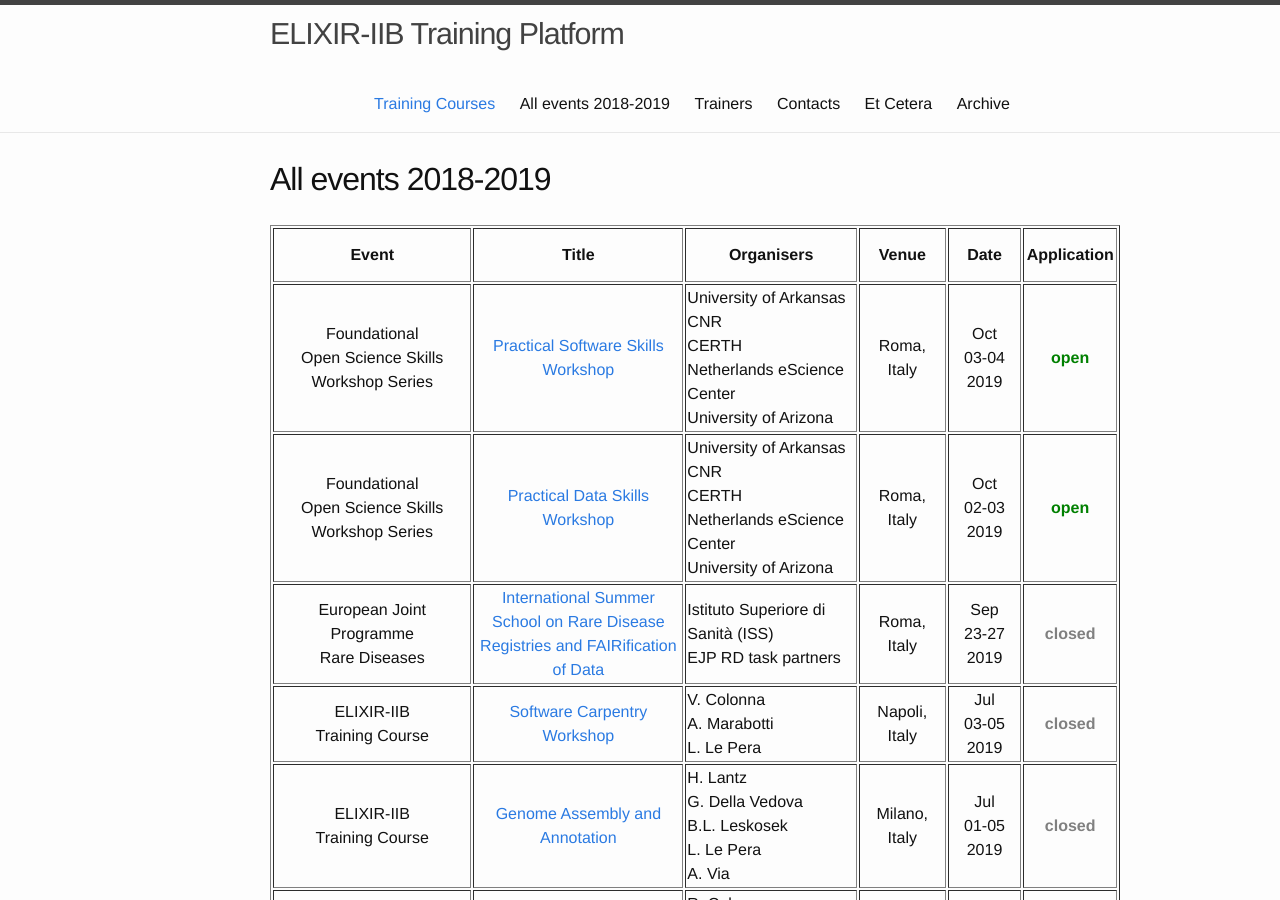
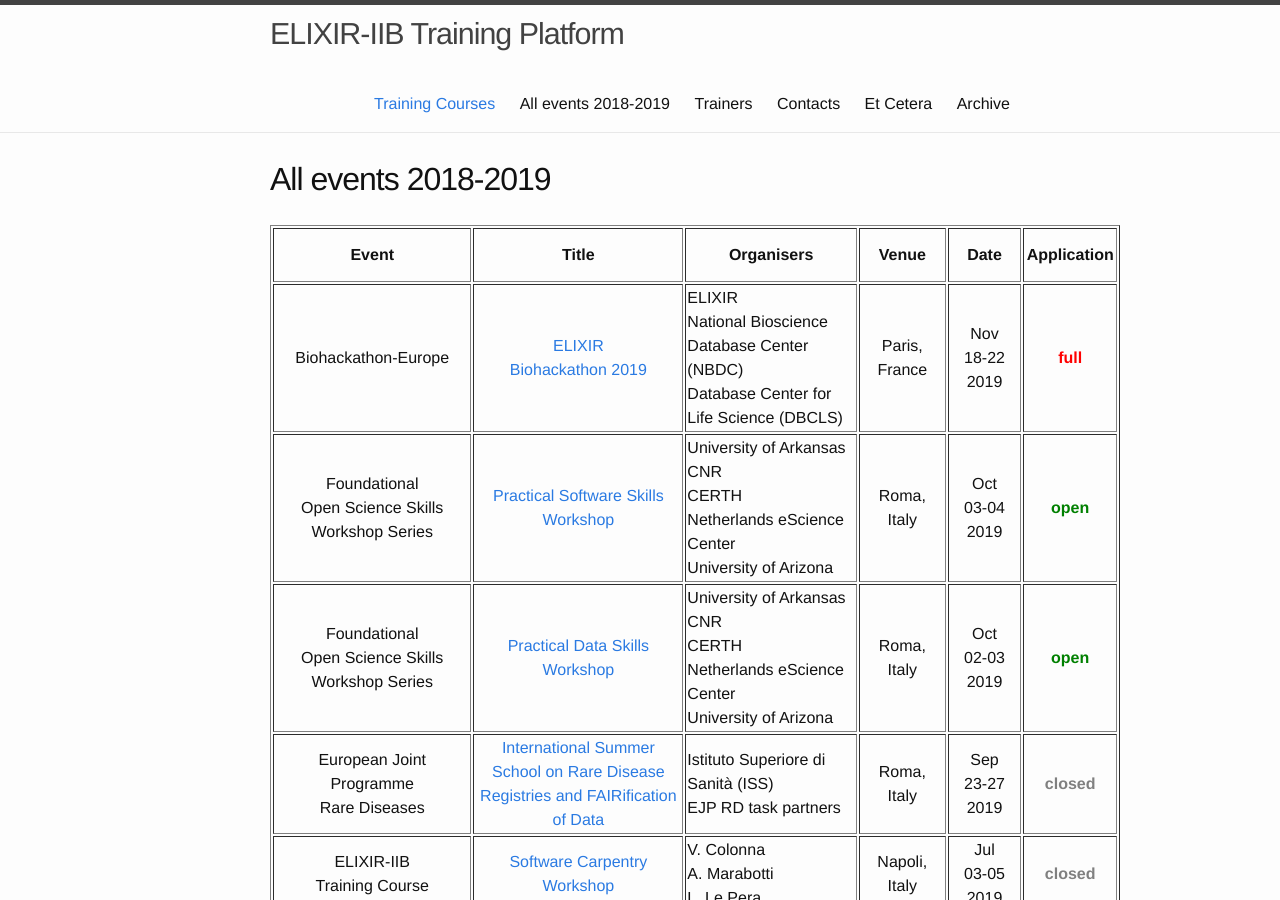
Before and after one commit to ELIXIR-IIB-training/website, a Jekyll site: the page built from _pages/01-all_events.md, in a window 1280 px wide and 900 px high. Built offline with Jekyll 4.4.1, drawn with Linux system fonts in a browser that asks for light colours.

Commit message:
Added BioHackathon 2019

```diff
--- a/_pages/01-all_events.md
+++ b/_pages/01-all_events.md
@@ -12,6 +12,14 @@ permalink: /all_events_2018_2019/
    <td height="50" width="75" align="center"><b>Venue</b></td>
    <td height="50" width="75" align="center"><b>Date</b></td>
    <td height="50" width="90" align="center"><b>Application</b></td>
+</tr>
+<tr>
+<td height="50" align="center">Biohackathon-Europe</td>
+   <td height="50" width="220" align="center"><a href="https://www.biohackathon-europe.org/index.html">ELIXIR<br>Biohackathon 2019</a></td>
+   <td height="50" width="150">ELIXIR<br>National Bioscience Database Center (NBDC)<br>Database Center for Life Science (DBCLS)</td>
+   <td height="50" align="center">Paris,<br>France</td>
+   <td height="50" width="75" align="center">Nov<br>18-22<br>2019</td>
+   <td height="50" align="center"><font color="red"><b>full</b></font></td>
 </tr>
 <tr>
 <td height="50" align="center">Foundational <br>Open Science Skills <br>Workshop Series</td>
```
